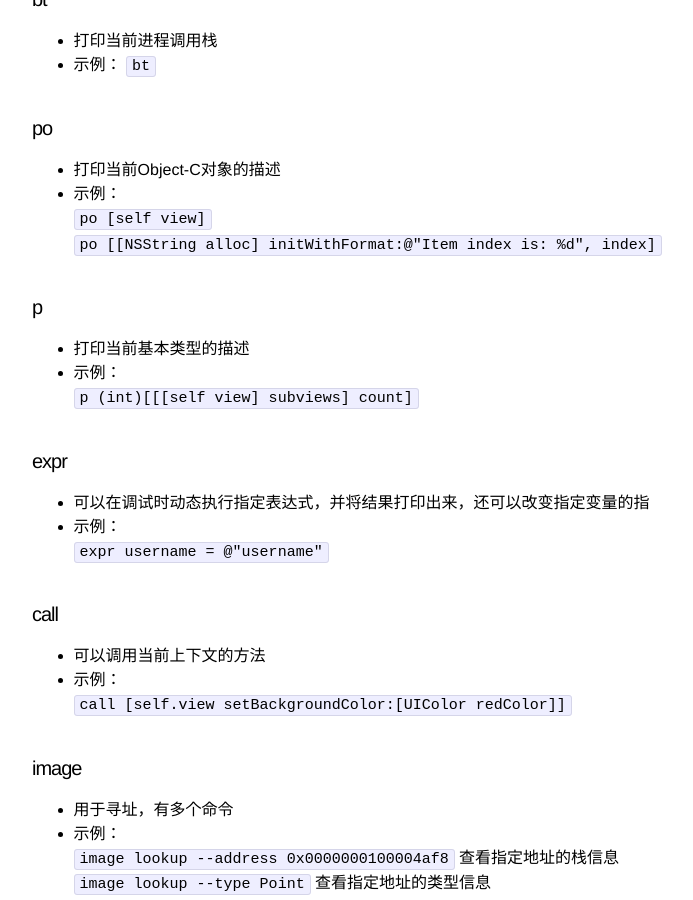
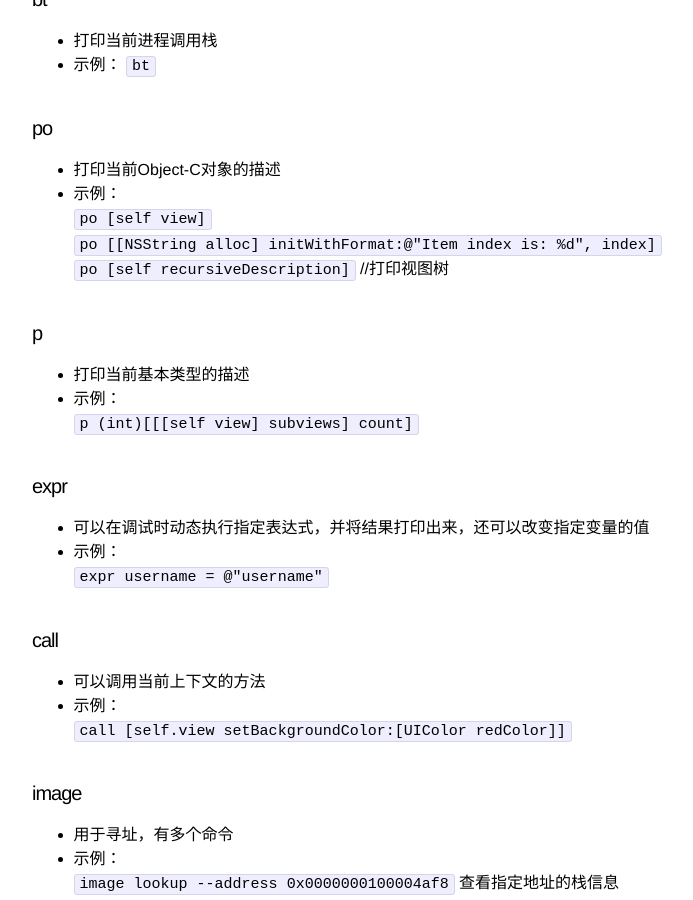
Before and after one commit to MarsLuo/marsluo.github.com, a Jekyll site: the page built from _posts/2014-09-01-LLDB-note.markdown, in a window 1280 px wide and 900 px high, scrolled down 321 px. Shown: the whole window, without its empty margins (208-901 px from the left). Built offline with Jekyll 4.4.1, drawn with Linux system fonts in a browser that asks for light colours; comment, search, counter and statistics services are not loaded.

Commit message:
update post

```diff
--- a/_posts/2014-09-01-LLDB-note.markdown
+++ b/_posts/2014-09-01-LLDB-note.markdown
@@ -20,6 +20,7 @@ tags: [iOS]
 - 示例：
 	`po [self view]`
 	`po [[NSString alloc] initWithFormat:@"Item index is: %d", index]`
+	`po [self recursiveDescription]` //打印视图树
 
 ####p
 - 打印当前基本类型的描述
@@ -27,7 +28,7 @@ tags: [iOS]
 	`p (int)[[[self view] subviews] count]`
 
 ####expr
-- 可以在调试时动态执行指定表达式，并将结果打印出来，还可以改变指定变量的指
+- 可以在调试时动态执行指定表达式，并将结果打印出来，还可以改变指定变量的值
 - 示例：
 	`expr username = @"username"`
 
```
